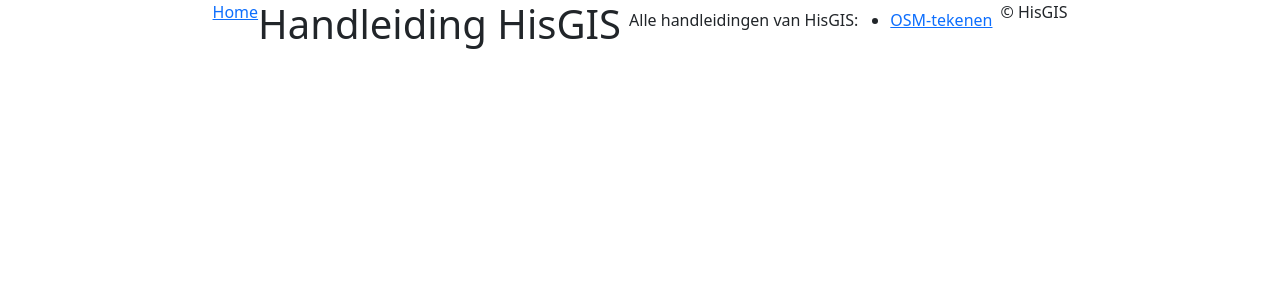
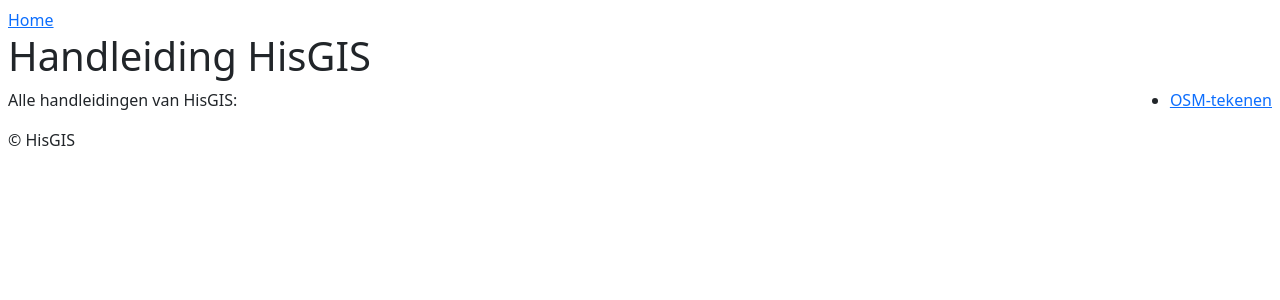
Before and after one commit to heinsr/hisgis-handleiding-md, a Jekyll site: the page built from index.html, in a window 1280 px wide. Shown: the top 300 px of the page. Built offline with Jekyll 4.4.1, drawn with Linux system fonts in a browser that asks for light colours.

Commit message:
Update default.html

```diff
--- a/_layouts/default.html
+++ b/_layouts/default.html
@@ -7,12 +7,12 @@
     <link rel="stylesheet" href="../css/style.css">
     <link href="https://cdn.jsdelivr.net/npm/bootstrap@5.2.0/dist/css/bootstrap.min.css" rel="stylesheet" integrity="sha384-gH2yIJqKdNHPEq0n4Mqa/HGKIhSkIHeL5AyhkYV8i59U5AR6csBvApHHNl/vI1Bx" crossorigin="anonymous">
   </head>
-  <body class="d-flex justify-content-center">
+  <body class="p-2 justify-content-center">
     <nav>
       <a href="/">Home</a>
     </nav>
     <h1>{{ page.title }}</h1>
-    <section class="p-2 d-flex justify-content-between">
+    <section class="d-flex justify-content-between">
       {{ content }}
     </section>
     <footer>
```
